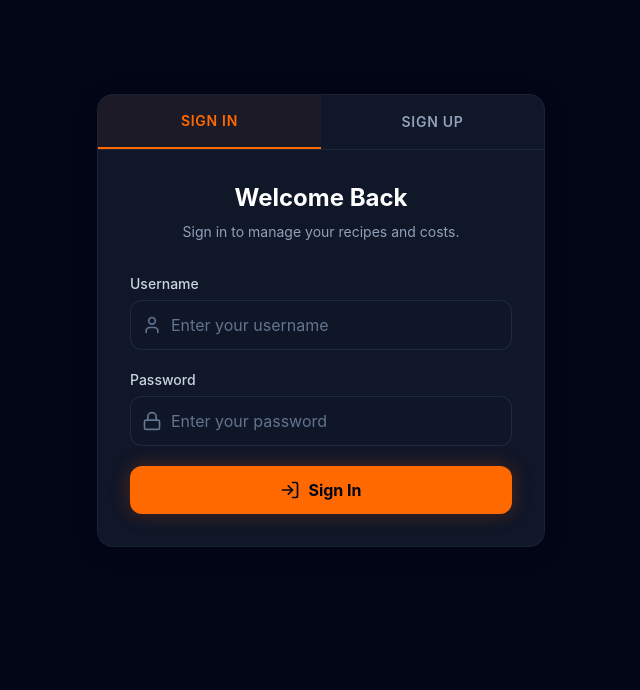
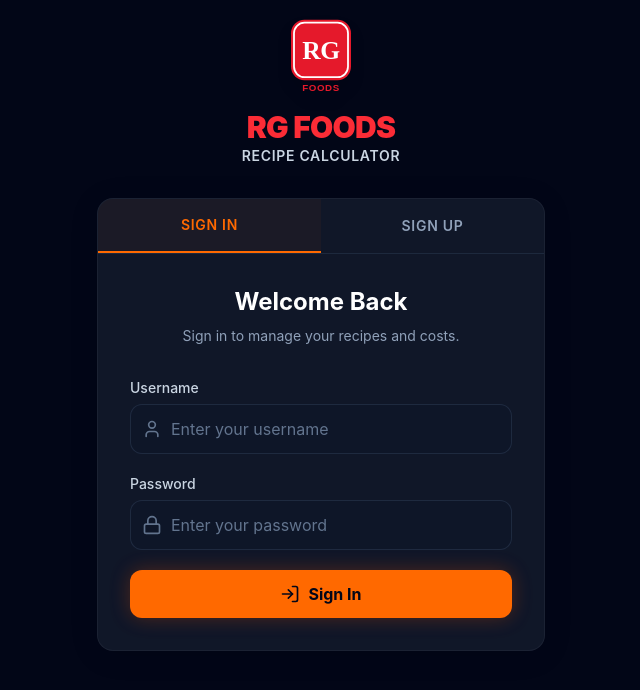
Before and after one commit to Farzzyn/Recipe-Qty-Cost-Calculator, a React (Vite) app: page /login in a window 1280 px wide. Shown: the top 690 px of the page, without its empty margins (319-959 px from the left). Built offline with nearby package versions, Linux system fonts and the light colour scheme; no server answers; the database is empty.

Commit message:
UI: Add RG FOODS logo and branding to the login screen

```diff
--- a/src/pages/Login.jsx
+++ b/src/pages/Login.jsx
@@ -73,7 +73,17 @@ export default function Login() {
   };
 
   return (
-    <div className="min-h-[80vh] flex items-center justify-center animate-fade-in p-4">
+    <div className="min-h-[80vh] flex flex-col items-center justify-center animate-fade-in p-4">
+
+      {/* App Branding */}
+      <div className="flex flex-col items-center mb-8 gap-3">
+        <img src="/logo.svg" alt="RG FOODS Logo" className="h-20 w-auto object-contain drop-shadow-xl" />
+        <div className="text-center">
+          <h1 className="text-3xl font-black text-red-500 tracking-tight leading-none pt-1">RG FOODS</h1>
+          <p className="text-sm mt-1 uppercase tracking-wider font-semibold text-slate-300">Recipe Calculator</p>
+        </div>
+      </div>
+
       <div className="glass-card w-full max-w-md rounded-2xl overflow-hidden shadow-[0_0_40px_rgba(230,81,0,0.1)] relative">
 
         {/* Header Tabs */}
```
